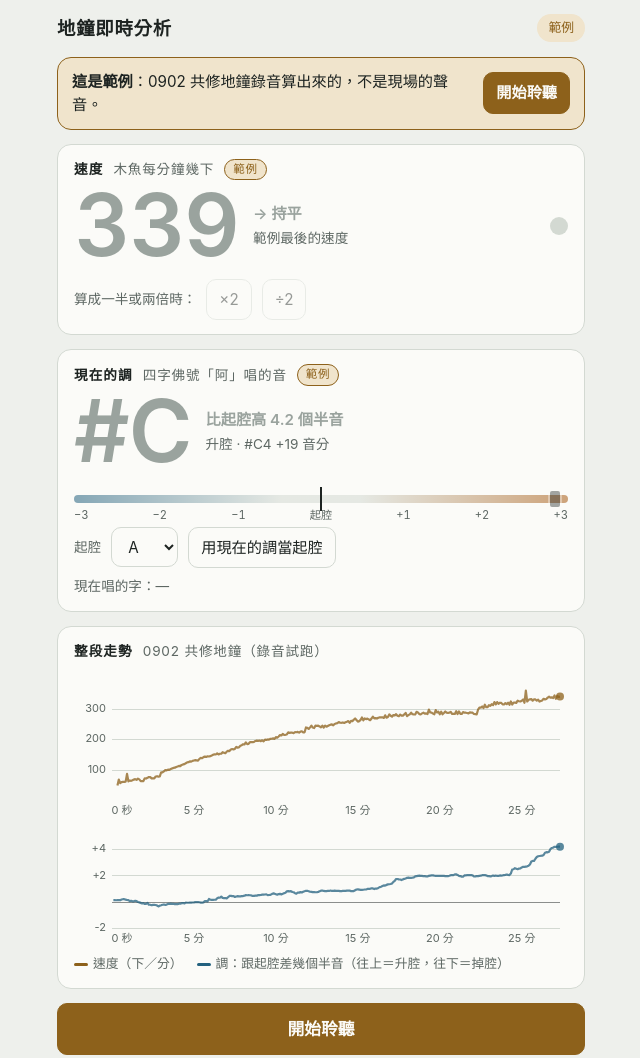
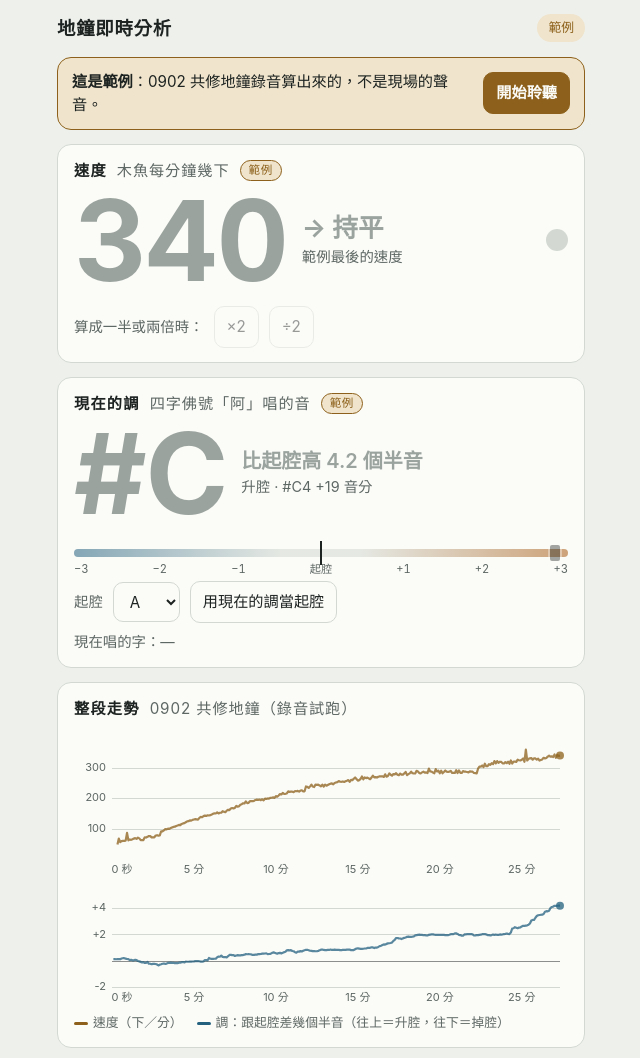
Before and after one commit to a25880408-web/dizhong-live, a plain HTML site: page index.html in a window 1280 px wide. Shown: the top 1058 px of the page, without its empty margins (319-959 px from the left). Drawn offline with Linux system fonts and the light colour scheme.

Commit message:
0.3.1：速度以 5 為一格，持平綠／加快紅／放慢暗色，字體加大

```diff
--- a/index.html
+++ b/index.html
@@ -29,6 +29,7 @@
   --good: #2c7449;
   --warn: #a75a12;
   --bad: #b03535;
+  --slow: #5f6864;          /* 速度放慢：暗色 */
   --font: -apple-system, "PingFang TC", "Noto Sans TC", "Microsoft JhengHei", system-ui, sans-serif;
   --num: ui-rounded, -apple-system, "SF Pro Rounded", "Helvetica Neue", system-ui, sans-serif;
   color-scheme: light;
@@ -37,19 +38,19 @@
   :root:not([data-theme="light"]) {
     --bg: #121614; --surface: #1b211e; --ink: #e8ece6; --muted: #9ba6a0; --faint: #5f6a65; --line: #2d3531;
     --bronze: #d6a54e; --bronze-soft: #3a2f1b; --wood: #e08a5e; --key: #74b8db;
-    --good: #62c38b; --warn: #e6a057; --bad: #ec7272; color-scheme: dark;
+    --good: #62c38b; --warn: #e6a057; --bad: #ec7272; --slow: #858f8a; color-scheme: dark;
   }
 }
 :root[data-theme="dark"] {
   --bg: #121614; --surface: #1b211e; --ink: #e8ece6; --muted: #9ba6a0; --faint: #5f6a65; --line: #2d3531;
   --bronze: #d6a54e; --bronze-soft: #3a2f1b; --wood: #e08a5e; --key: #74b8db;
-  --good: #62c38b; --warn: #e6a057; --bad: #ec7272; color-scheme: dark;
+  --good: #62c38b; --warn: #e6a057; --bad: #ec7272; --slow: #858f8a; color-scheme: dark;
 }
 * { box-sizing: border-box; }
 [hidden] { display: none !important; }   /* 提示條等有 display:flex 的元素，hidden 才藏得起來 */
 html { -webkit-text-size-adjust: 100%; }
 body {
-  margin: 0; background: var(--bg); color: var(--ink); font: 16px/1.55 var(--font);
+  margin: 0; background: var(--bg); color: var(--ink); font: 17px/1.55 var(--font);
   padding-top: env(safe-area-inset-top, 0px); padding-bottom: env(safe-area-inset-bottom, 0px);
 }
 .wrap {
@@ -79,22 +80,25 @@ h2 { font-size: 1rem; margin: 0 0 6px; }
   background: var(--bronze-soft); color: var(--bronze); border: 1px solid var(--bronze);
 }
 .card { background: var(--surface); border: 1px solid var(--line); border-radius: 14px; padding: 14px 16px; min-width: 0; }
-.label { font-size: .85rem; color: var(--muted); letter-spacing: .06em; display: flex; flex-wrap: wrap; gap: 4px 10px; align-items: center; }
+.label { font-size: .95rem; color: var(--muted); letter-spacing: .06em; display: flex; flex-wrap: wrap; gap: 4px 10px; align-items: center; }
 .label b { color: var(--ink); font-weight: 600; letter-spacing: .08em; }
-.bigrow { display: flex; align-items: center; gap: 14px; margin: 2px 0 4px; }
-.big { font: 600 clamp(3.6rem, 19vw, 5.4rem)/1 var(--num); font-variant-numeric: tabular-nums; letter-spacing: -.01em; }
+.bigrow { display: flex; flex-wrap: wrap; align-items: center; gap: 4px 14px; margin: 2px 0 4px; }
+.big { font: 700 clamp(4.4rem, 25vw, 7rem)/1 var(--num); font-variant-numeric: tabular-nums; letter-spacing: -.01em; }
+.side { display: grid; gap: 2px; font-size: 1rem; min-width: 0; }
+/* 速度的狀態：持平綠、加速紅、放慢暗色；大數字跟著同色 */
+.trend { font-weight: 700; font-size: 1.6rem; line-height: 1.25; white-space: nowrap; color: var(--muted); }
+.trend.up, .big.up { color: var(--bad); }
+.trend.flat, .big.flat { color: var(--good); }
+.trend.down, .big.down { color: var(--slow); }
+.trend.wait { font-size: 1.15rem; font-weight: 600; }
+.diff { font-size: 1.25rem; line-height: 1.3; }
 .big.dim { color: var(--muted); }
-.side { display: grid; gap: 2px; font-size: .95rem; min-width: 0; }
-.trend { font-weight: 600; }
-.trend.up { color: var(--warn); }
-.trend.flat { color: var(--muted); }
-.trend.down { color: var(--key); }
-.beat { width: 18px; height: 18px; border-radius: 50%; background: var(--line); flex: none; transition: background .25s ease-out, transform .25s ease-out; }
+.beat { width: 22px; height: 22px; border-radius: 50%; background: var(--line); flex: none; transition: background .25s ease-out, transform .25s ease-out; }
 .beat.on { background: var(--wood); transform: scale(1.25); transition: none; }
 /* 不是現場時（範例、看紀錄）：大字、狀態都改淡色 */
 body.not-live .big, body.not-live .diff, body.not-live .trend { color: var(--faint); }
 body.not-live .needle { opacity: .4; }
-.small { font-size: .85rem; color: var(--muted); }
+.small { font-size: .9rem; color: var(--muted); }
 .row { display: flex; flex-wrap: wrap; align-items: center; gap: 8px 10px; margin-top: 10px; }
 button, .filebtn, select {
   font: inherit; font-size: .95rem; color: var(--ink); background: var(--surface);
@@ -160,7 +164,7 @@ footer { font-size: .78rem; color: var(--muted); text-align: center; display: gr
     <div class="bigrow">
       <span id="bpm" class="big dim">—</span>
       <div class="side">
-        <span id="trend" class="trend flat">—</span>
+        <span id="trend" class="trend wait">—</span>
         <span id="tempoNote" class="small"></span>
       </div>
       <span id="beat" class="beat" aria-hidden="true" style="margin-left:auto"></span>
@@ -230,7 +234,7 @@ footer { font-size: .78rem; color: var(--muted); text-align: center; display: gr
     </ul>
   </section>
   <footer>
-    <div>版本 <b id="ver">0.3</b> · 算法沿用「地鐘節拍器 3.3」</div>
+    <div>版本 <b id="ver">0.3.1</b> · 算法沿用「地鐘節拍器 3.3」</div>
     <button id="update" type="button" class="updbtn">更新到最新版</button>
     <div id="updMsg"></div>
   </footer>
@@ -250,6 +254,7 @@ footer { font-size: .78rem; color: var(--muted); text-align: center; display: gr
   function drop(k) { try { localStorage.removeItem("dz." + k); } catch (e) {} }
   var refPc = load("refPc", 9);            /* 起腔（音名，0＝C，9＝A；可帶小數） */
   var userMult = 1;
+  var shownBpm = null;                     /* 畫面上的速度（5 的倍數） */
 
   var sel = $("ref");
   for (var i = 0; i < 12; i++) {
@@ -517,7 +522,7 @@ footer { font-size: .78rem; color: var(--muted); text-align: center; display: gr
   function pcName(m) { var r = Math.round(m); return NOTE[((r % 12) + 12) % 12]; }
   function clearDisplay() {
     $("bpm").textContent = "—"; $("key").textContent = "—";
-    $("trend").textContent = "—"; $("trend").className = "trend flat";
+    $("trend").textContent = "—"; $("trend").className = "trend wait"; $("bpm").className = "big dim"; shownBpm = null;
     $("tempoNote").textContent = ""; $("keyDiff").textContent = "—"; $("keyDiff").className = "diff";
     $("keyDetail").textContent = ""; $("note").textContent = "—"; $("multInfo").textContent = "";
     $("needle").style.left = "50%";
@@ -559,21 +564,24 @@ footer { font-size: .78rem; color: var(--muted); text-align: center; display: gr
       var st = eng.state();
       bpm = st.bpm; key = st.key; note = st.note; conf = st.tempoConf; autoMult = st.autoMult; keyN = st.keyN;
     }
-    /* 速度 */
+    /* 速度：以 5 為一格（210、215、220…）。差不到一格多一點不換，免得在兩格中間來回跳 */
     var b = bpm != null ? bpm * S.mult : null;
-    $("bpm").textContent = b != null ? Math.round(b) : "—";
-    $("bpm").classList.toggle("dim", b == null);
-    var trend = $("trend");
+    if (b == null) shownBpm = null;
+    else if (shownBpm == null || Math.abs(b - shownBpm) > 3.5) shownBpm = Math.round(b / 5) * 5;
+    $("bpm").textContent = shownBpm != null ? shownBpm : "—";
+    var trend = $("trend"), tcls = null;
     if (b != null && S.t.length > 12) {
       var i = S.t.length - 1, ago = null, lim = S.t[i] - (live ? 10 : 30);
       for (var j = i; j >= 0; j--) if (S.t[j] <= lim) { ago = S.bpm[j]; break; }
       if (ago) {
         var r = bpm / ago;
-        if (r > 1.03) { trend.textContent = "↑ 加快中"; trend.className = "trend up"; }
-        else if (r < 0.97) { trend.textContent = "↓ 放慢"; trend.className = "trend down"; }
-        else { trend.textContent = "→ 持平"; trend.className = "trend flat"; }
-      }
-    } else if (live && eng) { trend.textContent = "聽速度中…"; trend.className = "trend flat"; }
+        if (r > 1.03) { trend.textContent = "↑ 加快中"; tcls = "up"; }
+        else if (r < 0.97) { trend.textContent = "↓ 放慢"; tcls = "down"; }
+        else { trend.textContent = "→ 持平"; tcls = "flat"; }
+        trend.className = "trend " + tcls;
+      } else if (/up|down|flat/.test(trend.className)) tcls = trend.className.replace("trend ", "");
+    } else if (live && eng) { trend.textContent = "聽速度中…"; trend.className = "trend wait"; }
+    $("bpm").className = "big" + (b == null ? " dim" : tcls ? " " + tcls : "");
     if (live && eng) $("tempoNote").textContent = b == null ? "還沒聽到穩定的敲擊" : (conf != null && conf < 0.15 ? "節奏不太清楚" : "");
     else if (!live) $("tempoNote").textContent = mode === "sample" ? "範例最後的速度" : "紀錄最後的速度";
     var m = autoMult * S.mult;
```
